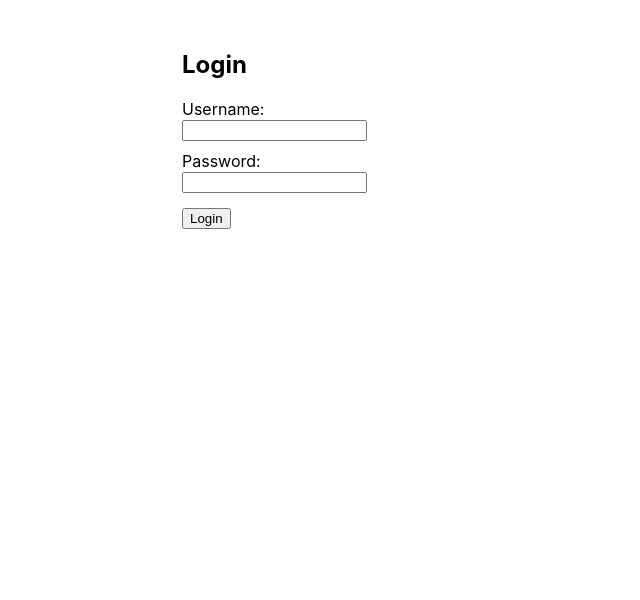
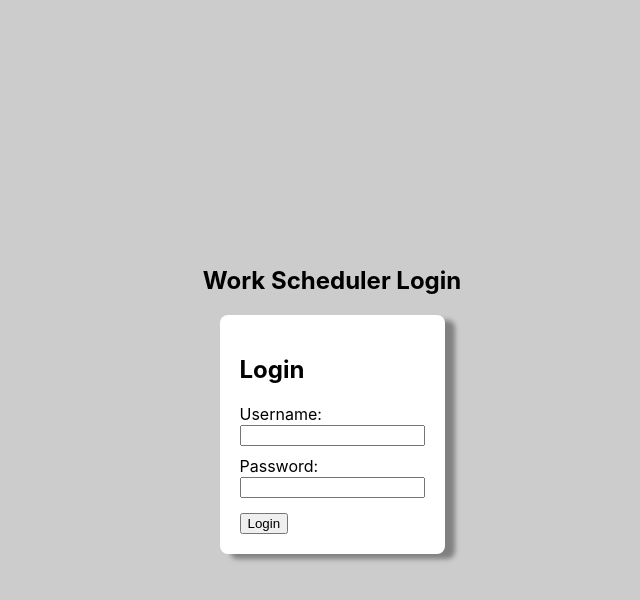
Before and after one commit to jjb1029/SupportTicketSystem, a React (Create React App) app in the folder front-end/web/: page / in a window 1280 px wide. Shown: the top 600 px of the page, without its empty margins (308-948 px from the left). Built offline with nearby package versions, Linux system fonts and the light colour scheme.

Commit message:
Update Login Page
Making the login page not so dull

```diff
--- a/front-end/web/src/LoginPage.js
+++ b/front-end/web/src/LoginPage.js
@@ -49,7 +49,21 @@ function LoginPage() {
   };
 
   return (
-    <div style = {{maxWidth: 300, margin: 'auto', marginTop: 50}}>
+    <div style = {{
+      display: 'flex',
+      justifyContent: 'center',
+      alignItems: 'center',
+      height: '100vh',
+      backgroundColor: '#cccccc',
+      flexDirection: 'column'
+    }}>
+      <h2>Work Scheduler Login</h2>
+      <div style = {{
+        padding: '20px',
+        borderRadius: '8px',
+        backgroundColor: 'white',
+        boxShadow: '10px 5px 5px grey'
+      }}>
         <h2>Login</h2>
         <form onSubmit={handleSubmit}>
           <div>
@@ -78,6 +92,7 @@ function LoginPage() {
           </button>
         </form>
       </div>
+    </div>
   );
 }
 
```
Lines whose indentation alone changed are shown as unchanged.
